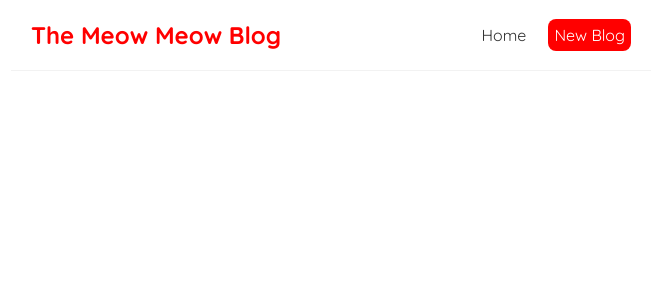
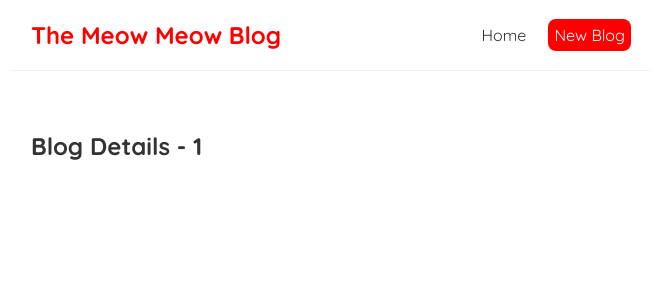
Before and after one commit to Shadi-Isshac/blog-project, a React (Create React App) app: page /blogs/1 in a window 1280 px wide. Shown: the top 300 px of the page, without its empty margins (309-971 px from the left). Built offline with nearby package versions, Linux system fonts and the light colour scheme.

Commit message:
created blog details component and display blog details in blog list. made css changed to anchors. added links to blogs

```diff
--- a/src/App.js
+++ b/src/App.js
@@ -2,6 +2,7 @@
 import Home from './Home';
 import { BrowserRouter as Router, Route, Switch } from 'react-router-dom';
 import Create from './Create';
+import BlogDetails from './BlogsDetails';
 
 function App() {
 
@@ -16,7 +17,10 @@
         </Route>
         <Route path="/create">
           <Create />
-          </Route>
+        </Route>
+        <Route path="/blogs/:id">
+          <BlogDetails />
+        </Route>
       </Switch>
       </div>
     </div>
--- a/src/BlogList.js
+++ b/src/BlogList.js
@@ -1,3 +1,5 @@
+import { Link } from "react-router-dom";
+
 const BlogList = ({blogs, title}) => {
 
 
@@ -7,8 +9,11 @@
             <h2>{title}</h2>
              {blogs.map((blog) => (
                 <div className="blog-preview" key={blog.id}>
+                    <Link to={`/blogs/${blog.id}`}>
                     <h2> {blog.title} </h2>
                     <p> Written by: {blog.author}</p>
+                    </Link>
+
 
                 </div>
             ))}
--- /dev/null
+++ b/src/BlogsDetails.js
@@ -0,0 +1,13 @@
+import { useParams } from "react-router-dom";
+
+const BlogDetails = () => {
+    const { id } = useParams()
+
+    return (
+        <div className="blog-details">
+            <h2>Blog Details - { id }</h2>
+        </div>
+     );
+}
+
+export default BlogDetails;
--- a/src/index.css
+++ b/src/index.css
@@ -47,3 +47,7 @@
   color: red;
   margin-bottom: 8px;
 }
+
+.blog-preview a{
+  text-decoration: none;
+}
```
